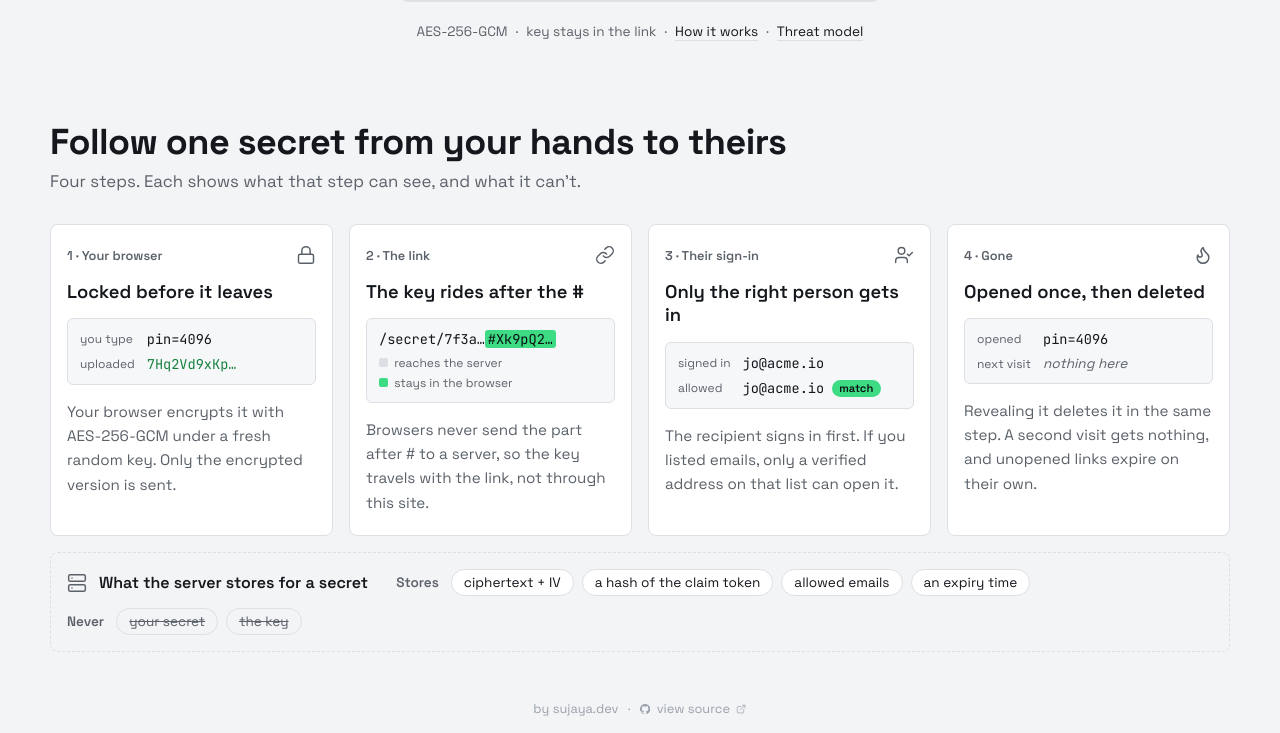
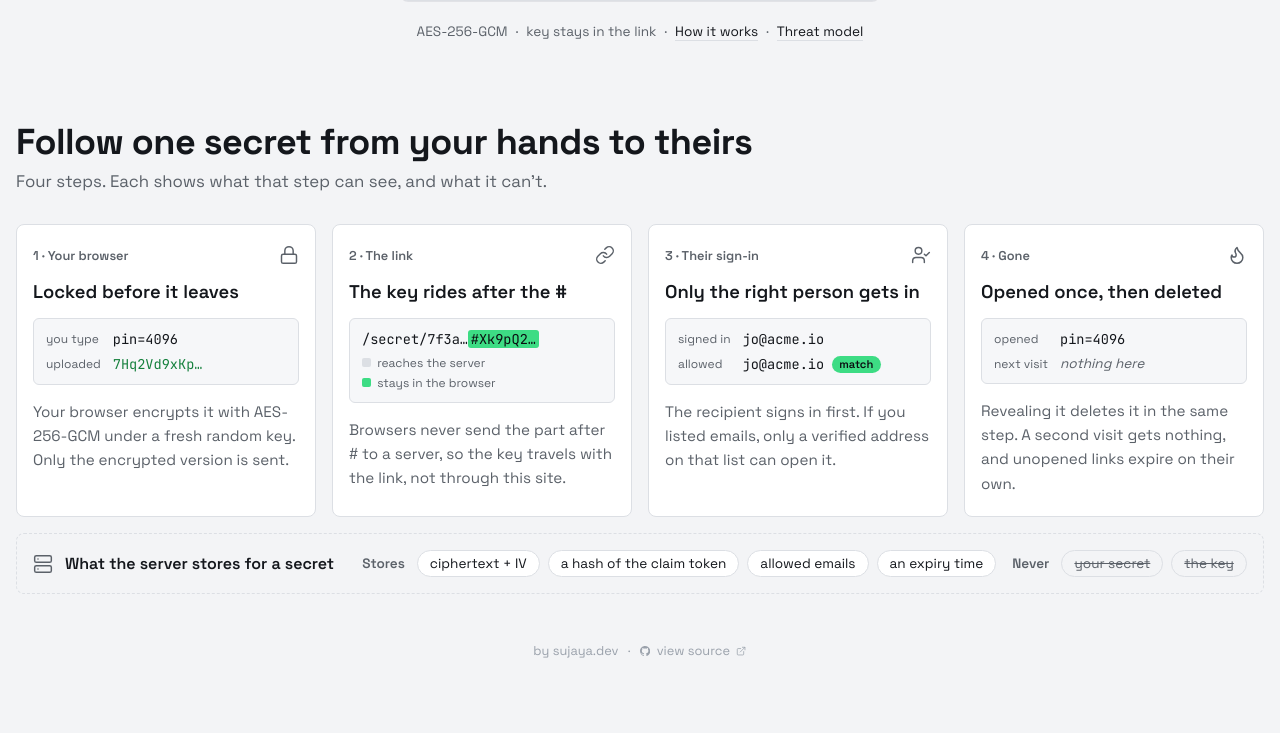
Before and after one commit to sujayamindev/secret-share-tool, a FastAPI app: template app/templates/create.html in a window 1280 px wide. Shown: the part 720-1453 px from the top of the page. After the commit the page ends 1378 px from the top, so only its background shows below. Run offline with FastAPI, Linux system fonts and the light colour scheme; the template is opened without the code that fills it, so the values that code supplies are empty; parts of the project's set-up code (start-up, migrations or seed data) failed here and were passed over.

Commit message:
style(how): widen the section to 1280px

```diff
--- a/app/static/style.css
+++ b/app/static/style.css
@@ -502,7 +502,7 @@ a.text-link:hover {
    marks only the data that matters (the key part of the link, the match). */
 .how {
   width: 100%;
-  max-width: 1180px;
+  max-width: 1280px;
   margin: 5rem auto 0;
 }
 
```
